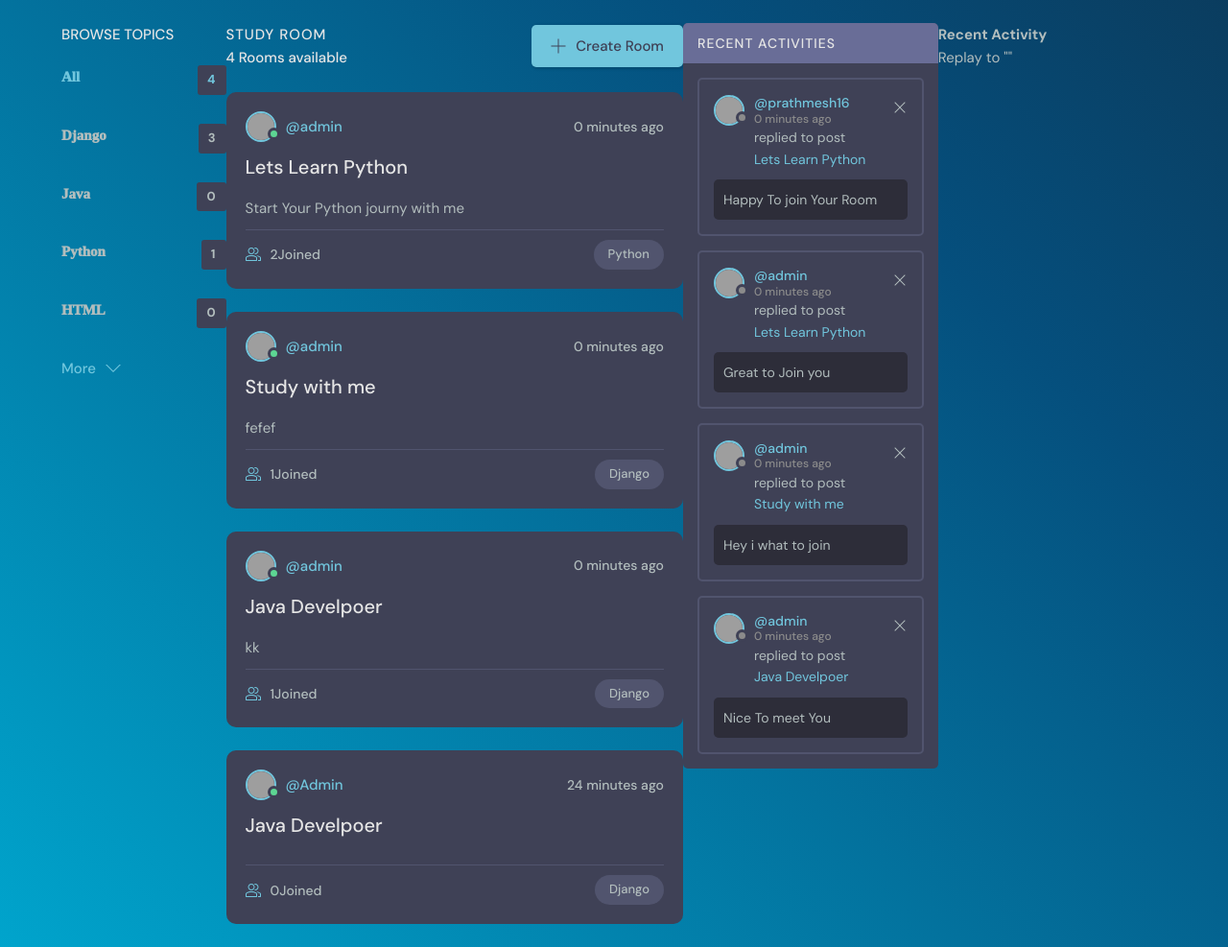
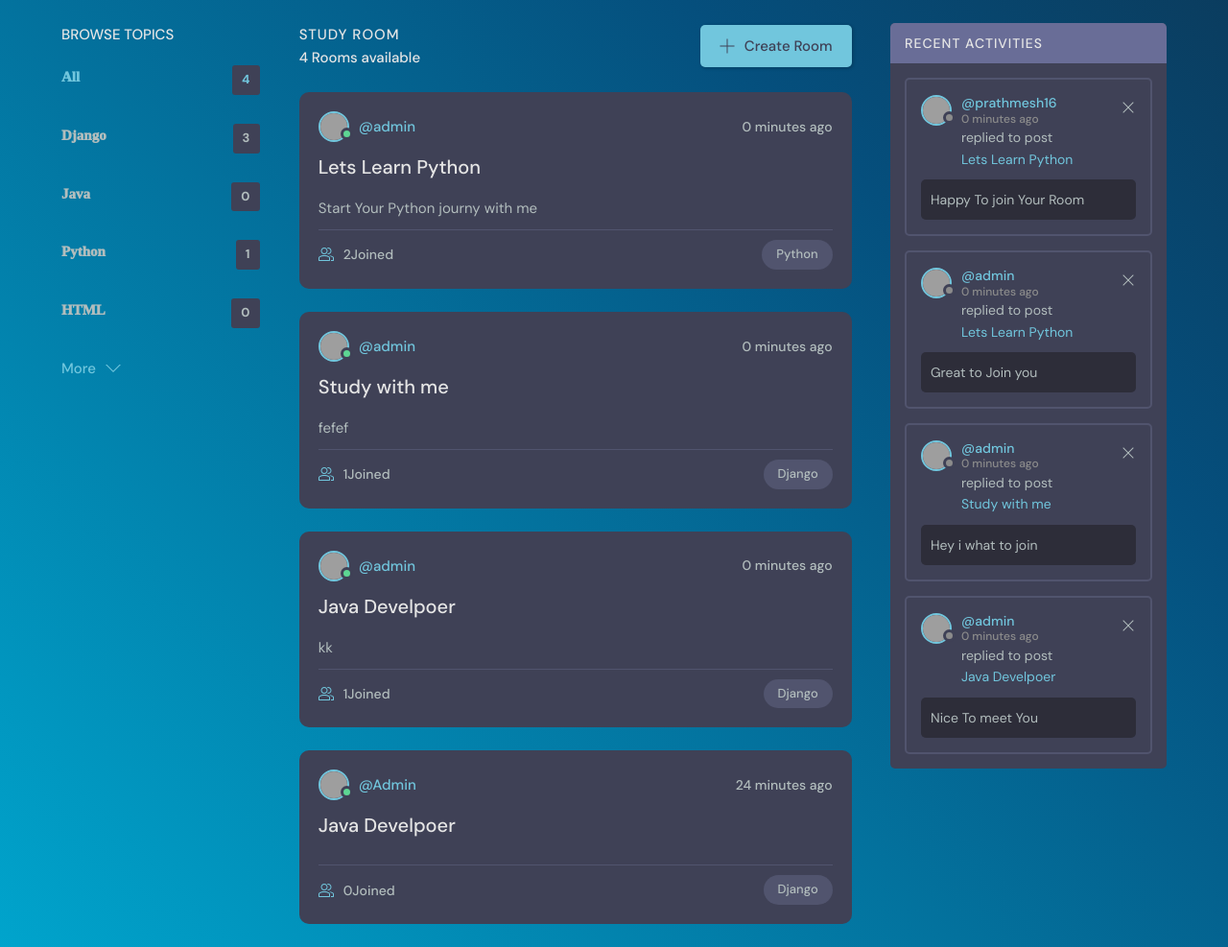
Before and after one commit to prathmesh1602/StudyCircle, a Django app: page / in a window 1280 px wide. Shown: the part 76-1063 px from the top of the page at 96% size. Run offline with Django 5.2, Linux system fonts and the light colour scheme; data comes from the database, SQL or seed files in the repository; some web fonts are replaced; grey boxes are pictures that could not be loaded.

Commit message:
Activity component

```diff
--- a/base/templates/base/activity_components.html
+++ b/base/templates/base/activity_components.html
@@ -36,27 +36,3 @@
   {% endfor %}
 
 </div>
-
-
-
-
-
-
-
-
-
-<div>
-    <h3>Recent Activity</h3>
-
-    <div>
-
-        <small></small>
-        <small>Replay to ""</small>
-
-        <p></p>
-
-
-
-
-
-</div>
```
